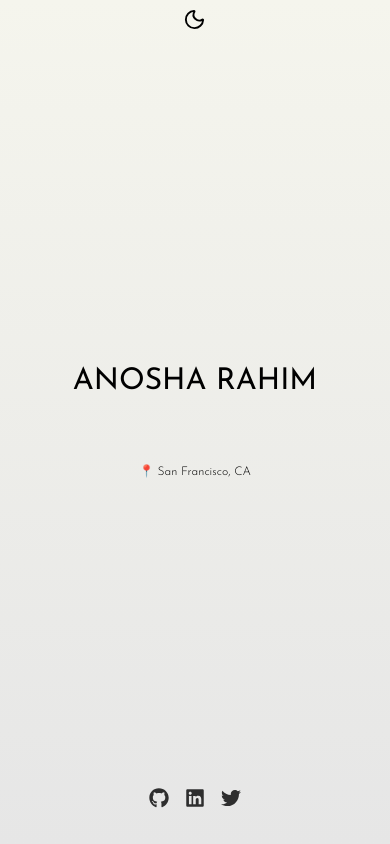
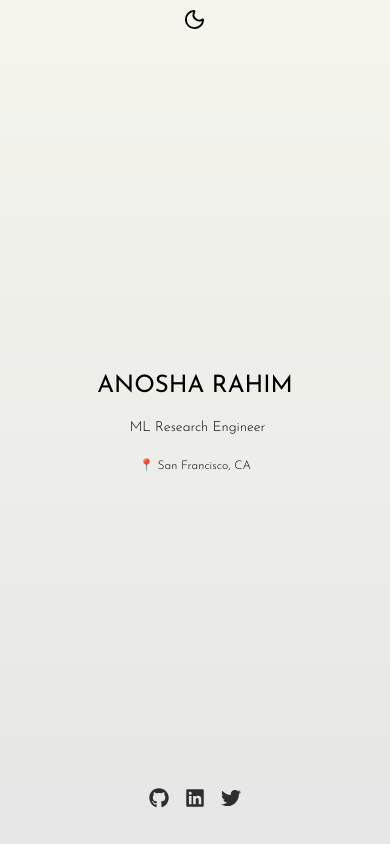
Before and after one commit to earthgirl7/personal-website, a Next.js app: page / in a window 390 px wide. Built offline with nearby package versions, Linux system fonts and the light colour scheme.

Commit message:
style changes

```diff
--- a/app/components/Footer.tsx
+++ b/app/components/Footer.tsx
@@ -10,14 +10,14 @@ const Footer: React.FC = () => {
             target="_blank"
             rel="noopener noreferrer"
           >
-            <FaGithub className="text-xl text-[var(--foreground-rgb)] hover:text-pink-500 transition duration-300" />
+            <FaGithub className="text-xl text-[var(--foreground-rgb)] md:hover:text-pink-500 transition duration-300" />
           </a>
           <a
             href="https://linkedin.com/in/anosharahim"
             target="_blank"
             rel="noopener noreferrer"
           >
-            <FaLinkedin className="text-xl text-[var(--foreground-rgb)] hover:text-hover-color transition duration-300" />
+            <FaLinkedin className="text-xl text-[var(--foreground-rgb)] md:hover:text-hover-color transition duration-300" />
           </a>
           {/* <a href="#" target="_blank" rel="noopener noreferrer">
             <FaInstagram className="text-xl text-gray-800 hover:text-black transition duration-300" />
@@ -27,7 +27,7 @@ const Footer: React.FC = () => {
             target="_blank"
             rel="noopener noreferrer"
           >
-            <FaTwitter className="text-xl text-[var(--foreground-rgb)] hover:text-hover-color transition duration-300" />
+            <FaTwitter className="text-xl text-[var(--foreground-rgb)] md:hover:text-hover-color transition duration-300" />
           </a>
         </div>
       </div>
--- a/app/components/HeroCircle.tsx
+++ b/app/components/HeroCircle.tsx
@@ -124,11 +124,11 @@ export default function HeroCircle({ currentWord, isChanging }: HeroCircleProps)
         }}
       >
         <div style={{ pointerEvents: 'auto' }}>
-          <h1 className="text-3xl lg:text-4xl font-sans font-semi-light mb-4">
+          <h1 className="text-2xl lg:text-3xl font-sans font-semi-light mb-4">
             ANOSHA RAHIM
           </h1>
 
-          <p className="text-xl lg:text-xl font-light font-sans flex justify-center items-center mb-5">
+          <p className="text-sm lg:text-base font-light font-sans flex justify-center items-center mb-5">
             <span className="word-container">
               <span className={`word-change ${isChanging ? "changing" : ""}`}>
                 {currentWord}
--- a/app/components/ThemeToggle.tsx
+++ b/app/components/ThemeToggle.tsx
@@ -58,7 +58,7 @@ export default function ThemeToggle() {
   return (
     <button
       onClick={toggleTheme}
-      className="p-2 rounded-full focus:outline-none transition-transform duration-300 hover:scale-110 hover:text-pink-500"
+      className="p-2 rounded-full focus:outline-none transition-transform duration-300 hover:scale-110 md:hover:text-pink-500"
     >
       {theme === "light" ? <Moon size={23} /> : <Sun size={23} />}
     </button>
--- a/app/page.tsx
+++ b/app/page.tsx
@@ -68,7 +68,7 @@ export default function Home() {
         });
         setIsChanging(false);
       }, 500); // Half of the interval for smooth transition
-    }, 5000);
+    }, 9000);
 
     return () => clearInterval(intervalId);
   }, []);
```
